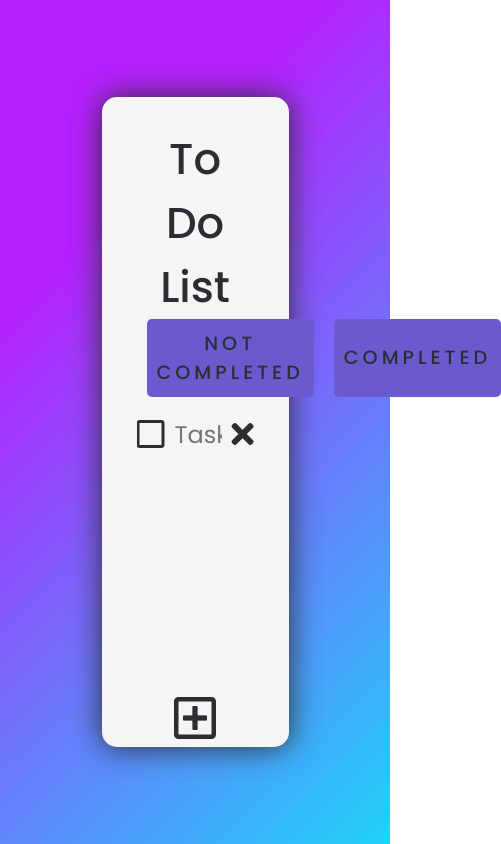
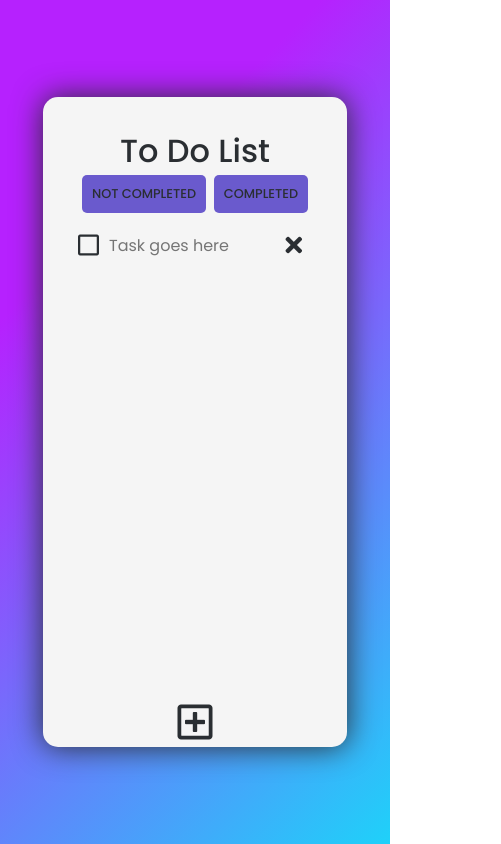
Before and after one commit to darpansheoran/FrontEnd-, a plain HTML site: page to-do-app/index.html in a window 390 px wide. Shown: the whole page, 501 px wide, since content can reach past the window. Drawn offline with Linux system fonts and the light colour scheme.

Commit message:
Added responsiveness and fixed bugs(still not optimized but works)

```diff
--- a/to-do-app/app.js
+++ b/to-do-app/app.js
@@ -1,5 +1,6 @@
 var add = document.querySelector(".add-btn");
 var square = document.querySelectorAll(".fa-square");
+var checkSquare = document.querySelectorAll(".fa-check-square");
 var close = document.querySelectorAll(".fa-times");
 var list_items = document.querySelectorAll(".list-item");
 var list = document.querySelector(".items");
@@ -8,9 +9,9 @@ var tasks = document.getElementById("tasks");
 var completedTasks = document.getElementById("completed");
 
 add.addEventListener("click", () => {
-  node.innerHTML = `<i class="far fa-square fa-2x"></i>
+  node.innerHTML = `<i class="far fa-square"></i>
       <input type="text" placeholder="Task goes here" />
-      <i class="fas fa-times fa-2x"></i>`;
+      <i class="fas fa-times"></i>`;
   node.classList.add("list-item", "not-completed");
   list.appendChild(node);
   close = document.querySelectorAll(".fa-times");
@@ -53,6 +54,8 @@ function changeIcon() {
         this.classList.add("fa-check-square");
         this.parentNode.classList.remove("not-completed");
         this.parentNode.classList.add("completed");
+        checkSquare = document.querySelectorAll(".fa-check-square");
+        againChangeIcon();
       },
       false
     );
@@ -71,3 +74,20 @@ function addCloseEvent() {
     );
   }
 }
+
+function againChangeIcon() {
+  for (let i = 0; i < checkSquare.length; i++) {
+    checkSquare[i].addEventListener(
+      "click",
+      function (e) {
+        this.classList.remove("fa-check-square");
+        this.classList.add("fa-square");
+        this.parentNode.classList.remove("completed");
+        this.parentNode.classList.add("not-completed");
+        square = document.querySelectorAll(".fa-square");
+        changeIcon();
+      },
+      false
+    );
+  }
+}
--- a/to-do-app/index.html
+++ b/to-do-app/index.html
@@ -24,13 +24,13 @@
         <div class="over">
           <ul class="items">
             <li class="list-item not-completed">
-              <i class="far fa-square fa-2x"></i>
+              <i class="far fa-square"></i>
               <input type="text" placeholder="Task goes here" />
-              <i class="fas fa-times fa-2x"></i>
+              <i class="fas fa-times"></i>
             </li>
           </ul>
         </div>
-        <i class="far fa-plus-square add-btn fa-3x"></i>
+        <i class="far fa-plus-square add-btn"></i>
       </div>
     </div>
     <script src="app.js"></script>
--- a/to-do-app/style.css
+++ b/to-do-app/style.css
@@ -41,7 +41,7 @@ h1 {
 }
 button {
   text-transform: uppercase;
-  letter-spacing: 4px;
+  letter-spacing: 2px;
   font-size: 1.2rem;
   font-weight: 500;
   cursor: pointer;
@@ -49,7 +49,7 @@ button {
   background-color: slateblue;
   padding: 10px;
   border-radius: 5px;
-  margin: 0px 10px;
+  margin: auto;
   transition: 0.4s;
 }
 button:hover {
@@ -61,6 +61,7 @@ button:hover {
   position: absolute;
   bottom: 5px;
   left: 50%;
+  font-size: 3rem;
   transform: translateX(-50%);
   cursor: pointer;
   transition: 0.2s;
@@ -74,6 +75,7 @@ li {
   justify-content: space-between;
   margin-bottom: 10px;
   align-items: center;
+  margin-right: 10px;
 }
 
 input {
@@ -88,12 +90,14 @@ input {
 .fa-times {
   transition: 0.2s;
   cursor: pointer;
+  font-size: 2rem;
 }
 .fa-times:hover {
   color: red;
 }
 .fa-square {
   transition: 0.2s;
+  font-size: 2rem;
   cursor: pointer;
 }
 .fa-square:hover {
@@ -101,13 +105,53 @@ input {
 }
 .fa-check-square {
   transition: 0.2s;
+  font-size: 2rem;
   cursor: pointer;
 }
+
 .fa-check-square:hover {
   color: orangered;
 }
 
 .over {
   overflow: auto;
-  height: 68%;
+  height: 50%;
 }
+
+@media (max-width: 1200px) {
+  button {
+    font-size: 0.9rem;
+  }
+  .add-btn {
+    font-size: 2.5rem;
+  }
+  .fa-check-square {
+    font-size: 1.5rem;
+  }
+  .fa-square {
+    font-size: 1.5rem;
+  }
+  .fa-times {
+    font-size: 1.5rem;
+  }
+  input {
+    font-size: 1.2rem;
+  }
+}
+@media (max-width: 1000px) {
+  button {
+    font-size: 0.8rem;
+    letter-spacing: 0;
+  }
+  input {
+    font-size: 1rem;
+  }
+}
+@media (max-width: 768px) {
+  h1 {
+    font-size: 2rem;
+  }
+  .list {
+    width: 60%;
+  }
+}
```
